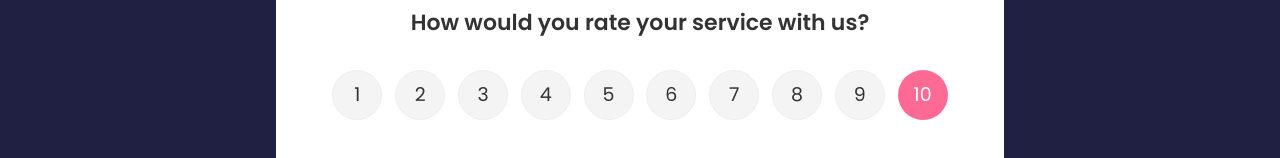
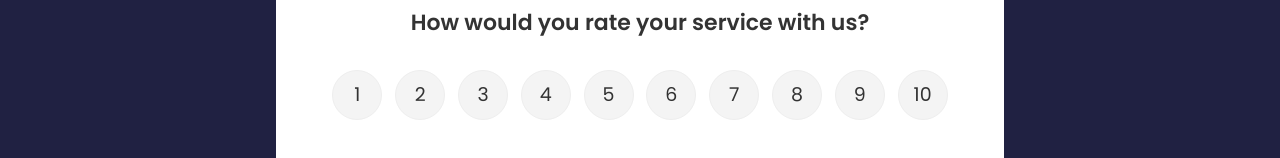
Before and after one commit to CESAR-JARAMILLO/Feedback-App, a React (Create React App) app: page / in a window 1280 px wide. Shown: the part 135-293 px from the top of the page. Built offline with nearby package versions, Linux system fonts and the light colour scheme.

Commit message:
added side effects with useEffect

```diff
--- a/src/components/FeedbackForm.jsx
+++ b/src/components/FeedbackForm.jsx
@@ -1,4 +1,4 @@
-import { useState, useContext } from 'react'
+import { useState, useContext, useEffect } from 'react'
 import Card from './shared/Card'
 import Button from './shared/Button'
 import RatingSelect from './RatingSelect'
@@ -10,7 +10,15 @@
   const [btnDisabled, setBtnDisabled] = useState(true)
   const [message, setMessage] = useState('')
 
-  const {addFeedback} = useContext(FeedbackContext)
+  const { addFeedback, feedbackEdit } = useContext(FeedbackContext)
+
+  useEffect(() => {
+    if(feedbackEdit.edit === true) {
+      setBtnDisabled(false)
+      setText(feedbackEdit.item.text)
+      setRating(feedbackEdit.item.rating)
+    }
+  }, [feedbackEdit])
 
   const handleTextChange = e => {
     if(text === '') {
--- a/src/components/RatingSelect.jsx
+++ b/src/components/RatingSelect.jsx
@@ -1,7 +1,14 @@
-import { useState } from 'react'
+import { useState, useContext, useEffect } from 'react'
+import FeedbackContext from '../context/FeedbackContext'
 
 function RatingSelect({select}) {
   const [selected, setSelected] = useState(10)
+
+  const { feedbackEdit } = useContext(FeedbackContext)
+
+  useEffect(() => {
+    setSelected(feedbackEdit.item.rating)
+  }, [feedbackEdit])
 
   const handleChange = e => {
     setSelected(+e.currentTarget.value)
--- a/src/context/FeedbackContext.jsx
+++ b/src/context/FeedbackContext.jsx
@@ -53,7 +53,8 @@
       feedback,
       deleteFeedback,
       addFeedback,
-      editFeedback
+      editFeedback,
+      feedbackEdit
     }}>
       {children}
   </FeedbackContext.Provider>
```
